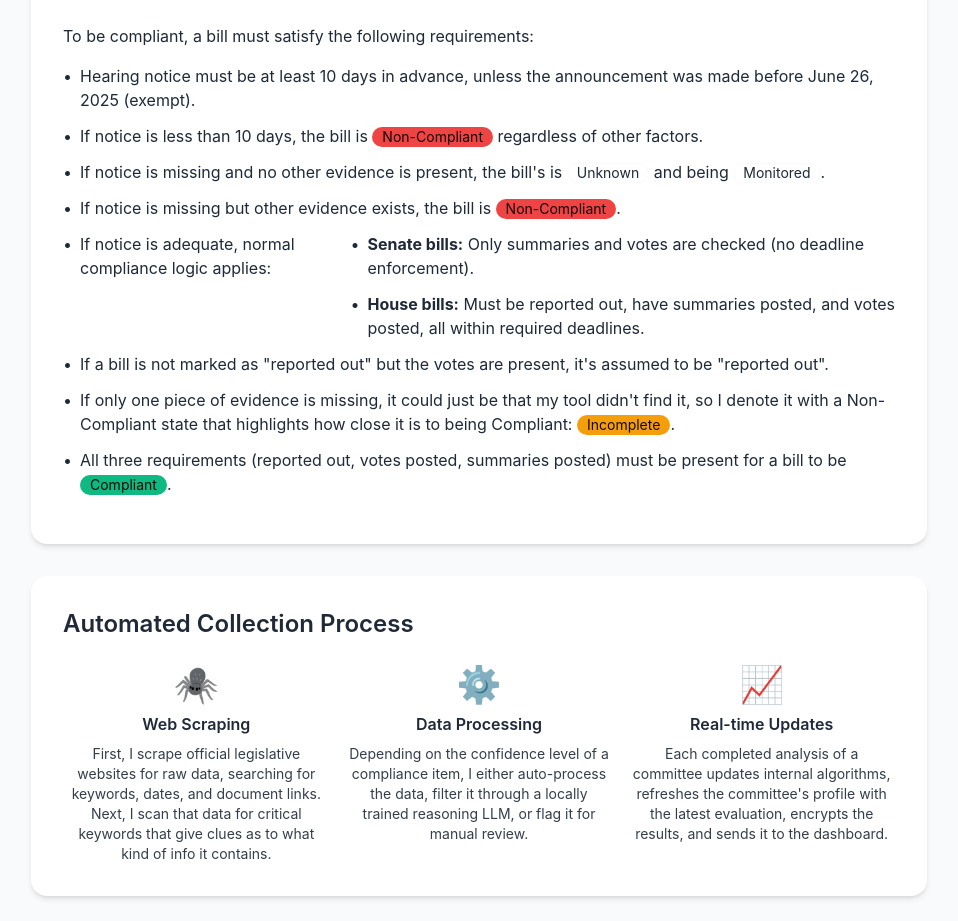
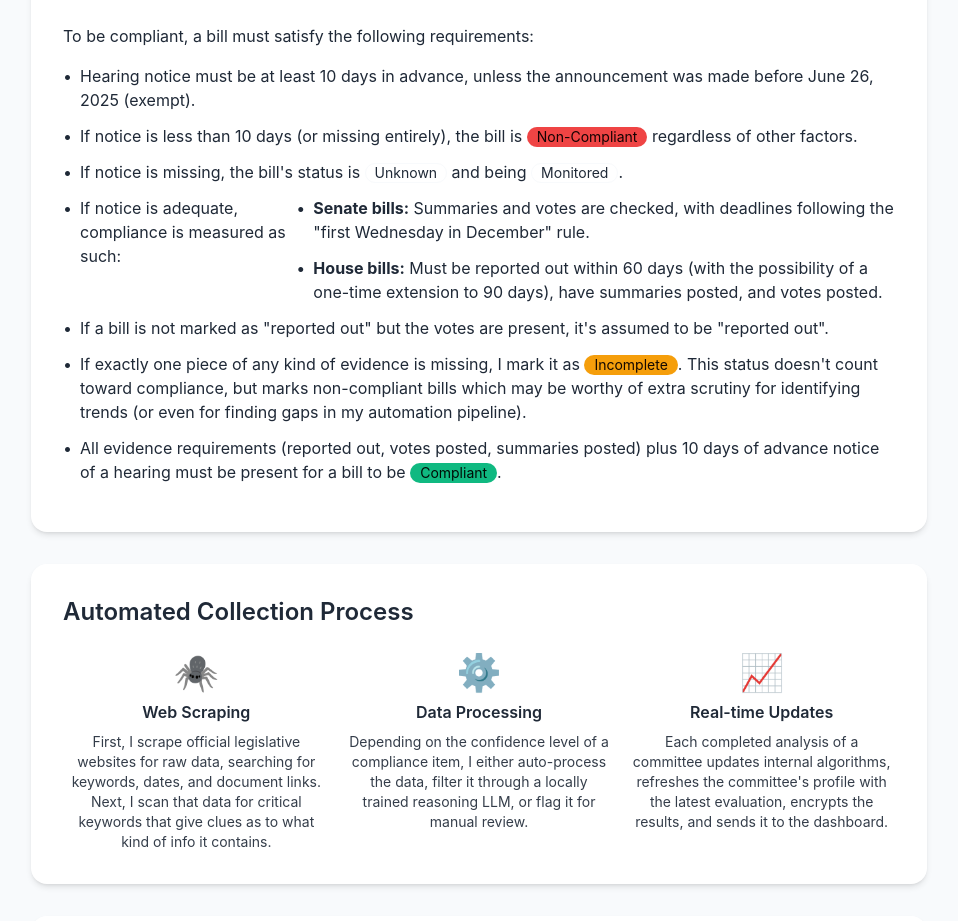
Before and after one commit to arbowl/beacon-hill-tracker, a React (Vite) app in the folder frontend/: page /about in a window 1280 px wide. Shown: the part 1160-2081 px from the top of the page, without its empty margins (161-1119 px from the left). Built offline with nearby package versions, Linux system fonts and the light colour scheme.

Commit message:
Clarify compliance logic

```diff
--- a/frontend/src/pages/AboutPage.tsx
+++ b/frontend/src/pages/AboutPage.tsx
@@ -94,29 +94,24 @@ const AboutPage = () => {
               <li className="flex items-start">
                 <span className="text-primary mr-2">•</span>
                 <span>
-                If notice is less than 10 days, the bill is <div className="badge badge-error">Non-Compliant</div> regardless of other factors.</span>
+                If notice is less than 10 days (or missing entirely), the bill is <div className="badge badge-error">Non-Compliant</div> regardless of other factors.</span>
               </li>
               <li className="flex items-start">
                 <span className="text-primary mr-2">•</span>
                 <span>
-                If notice is missing and no other evidence is present, the bill's is <div className="badge">Unknown</div> and being <div className="badge">Monitored</div>.</span>
+                If notice is missing, the bill's status is <div className="badge">Unknown</div> and being <div className="badge">Monitored</div>.</span>
               </li>
               <li className="flex items-start">
                 <span className="text-primary mr-2">•</span>
-                <span>
-                If notice is missing but other evidence exists, the bill is <div className="badge badge-error">Non-Compliant</div>.</span>
-              </li>
-              <li className="flex items-start">
-                <span className="text-primary mr-2">•</span>
-                <span>If notice is adequate, normal compliance logic applies:</span>
+                <span>If notice is adequate, compliance is measured as such:</span>
                 <ul className="space-y-3 text-base-content/80">
                   <li className="flex items-start">
                     <span className="text-primary mr-2">•</span>
-                    <span><strong>Senate bills:</strong> Only summaries and votes are checked (no deadline enforcement).</span>
+                    <span><strong>Senate bills:</strong> Summaries and votes are checked, with deadlines following the "first Wednesday in December" rule.</span>
                   </li>
                   <li className="flex items-start">
                     <span className="text-primary mr-2">•</span>
-                    <span><strong>House bills:</strong> Must be reported out, have summaries posted, and votes posted, all within required deadlines.</span>
+                    <span><strong>House bills:</strong> Must be reported out within 60 days (with the possibility of a one-time extension to 90 days), have summaries posted, and votes posted.</span>
                   </li>
                 </ul>
               </li>
@@ -127,13 +122,13 @@ const AboutPage = () => {
               <li className="flex items-start">
                 <span className="text-primary mr-2">•</span>
                 <span>
-                If only one piece of evidence is missing, it could just be that my tool didn't find it, so I denote it with
-                a Non-Compliant state that highlights how close it is to being Compliant: <div className="badge badge-warning">Incomplete</div>.
+                If exactly one piece of any kind of evidence is missing, I mark it as <div className="badge badge-warning">Incomplete</div>. This status doesn't count toward
+                  compliance, but marks non-compliant bills which may be worthy of extra scrutiny for identifying trends (or even for finding gaps in my automation pipeline).
                 </span>
               </li>
               <li className="flex items-start">
                 <span className="text-primary mr-2">•</span>
-                <span>All three requirements (reported out, votes posted, summaries posted) must be present for a bill to be <div className="badge badge-success">Compliant</div>.</span>
+                <span>All evidence requirements (reported out, votes posted, summaries posted) plus 10 days of advance notice of a hearing must be present for a bill to be <div className="badge badge-success">Compliant</div>.</span>
               </li>
             </ul>
           </p>
```
